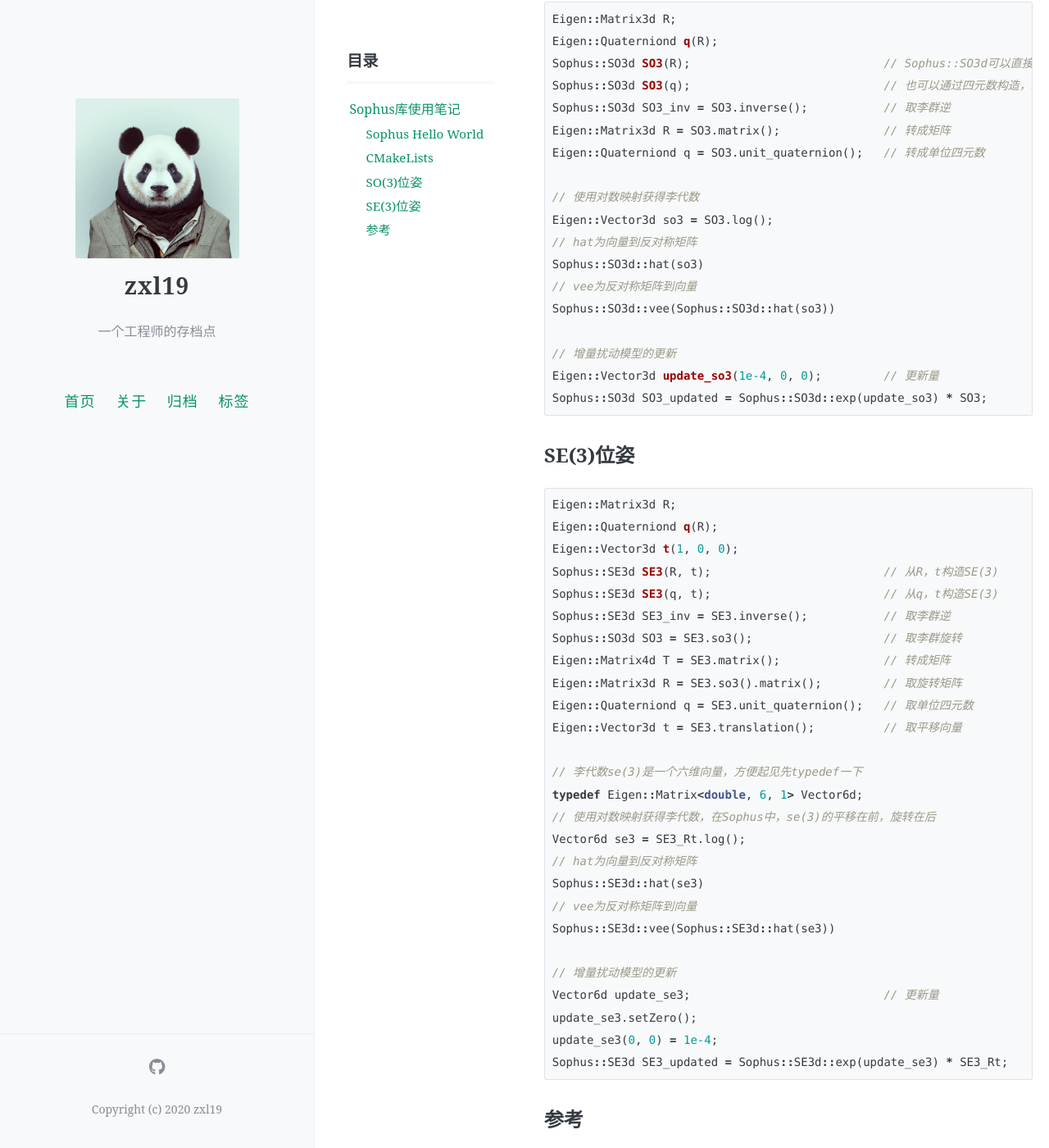
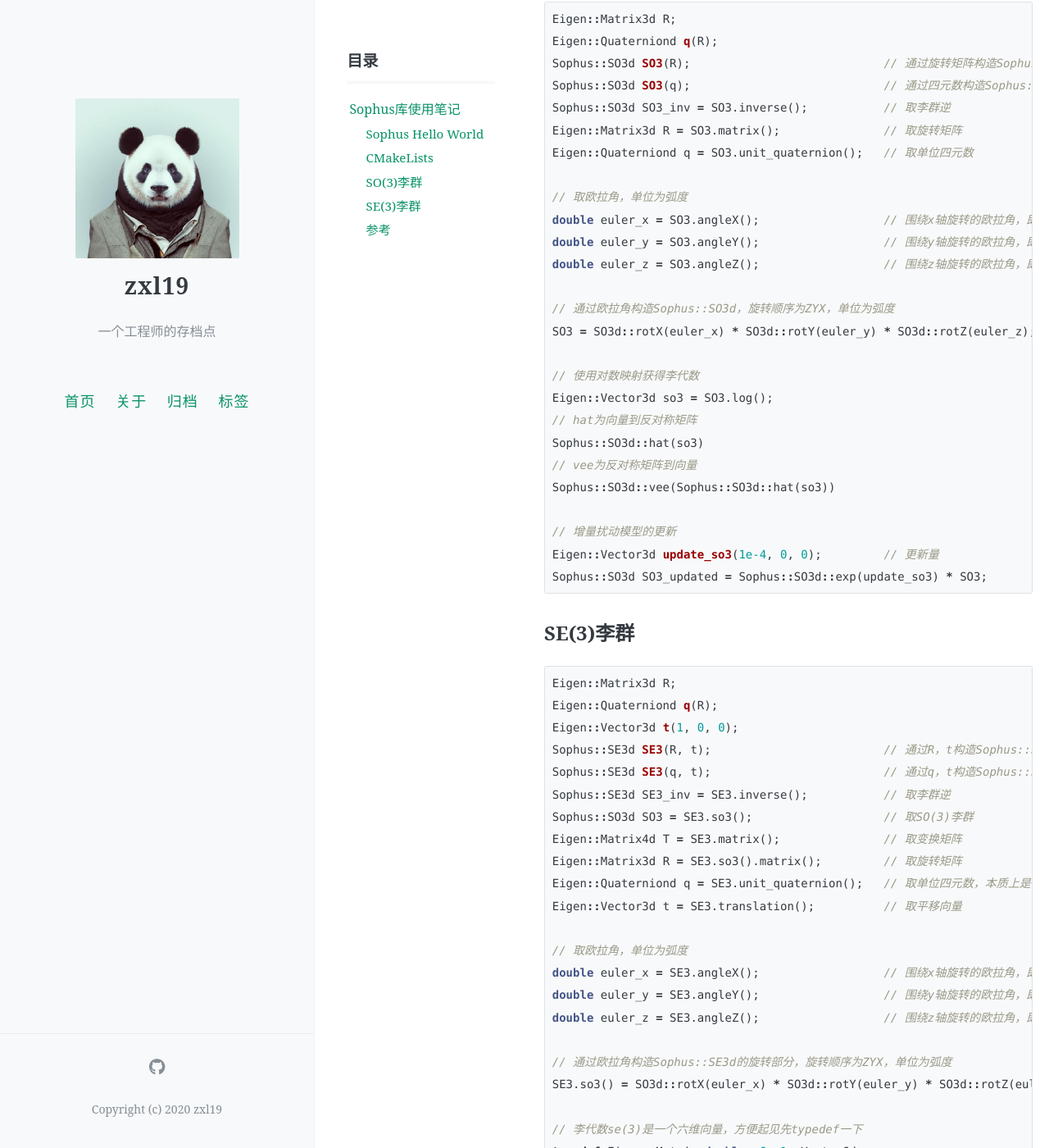
Before and after one commit to zxl19/zxl19.github.io, a Jekyll site: the page built from _posts/2021-09-03-sophus-note.md, in a window 1280 px wide and 1400 px high, scrolled down 819 px. Shown: the whole window at 82% size. Built offline with Jekyll 4.4.1, drawn with Linux system fonts in a browser that asks for light colours; comment, search, counter and statistics services are not loaded; some of the changed text lies outside the part shown.

Commit message:
Update Posts

````diff
--- a/_posts/2021-09-03-sophus-note.md
+++ b/_posts/2021-09-03-sophus-note.md
@@ -19,8 +19,8 @@ pinned: false
 2. Sophus是纯头文件库，使用时需要包含头文件：
 
     ```cpp
-    #include "sophus/so3.hpp"       // SO(3)
-    #include "sophus/se3.hpp"       // SE(3)
+    #include "sophus/so3.hpp"       // SO(3)李群
+    #include "sophus/se3.hpp"       // SE(3)李群
     ```
 
 3. Sophus官方并没有提供安装和使用教程，以下内容主要整理自《视觉SLAM十四讲》；
@@ -36,16 +36,24 @@ set(SOPHUS_INCLUDE_DIRS "${PROJECT_SOURCE_DIR}/third_party/Sophus")
 include_directories(${SOPHUS_INCLUDE_DIRS})
 ```
 
-## SO(3)位姿
+## SO(3)李群
 
 ```cpp
 Eigen::Matrix3d R;
 Eigen::Quaterniond q(R);
-Sophus::SO3d SO3(R);                            // Sophus::SO3d可以直接从旋转矩阵构造
-Sophus::SO3d SO3(q);                            // 也可以通过四元数构造，二者是等价的
+Sophus::SO3d SO3(R);                            // 通过旋转矩阵构造Sophus::SO3d
+Sophus::SO3d SO3(q);                            // 通过四元数构造Sophus::SO3d
 Sophus::SO3d SO3_inv = SO3.inverse();           // 取李群逆
-Eigen::Matrix3d R = SO3.matrix();               // 转成矩阵
-Eigen::Quaterniond q = SO3.unit_quaternion();   // 转成单位四元数
+Eigen::Matrix3d R = SO3.matrix();               // 取旋转矩阵
+Eigen::Quaterniond q = SO3.unit_quaternion();   // 取单位四元数
+
+// 取欧拉角，单位为弧度
+double euler_x = SO3.angleX();                  // 围绕x轴旋转的欧拉角，即滚转角（roll）
+double euler_y = SO3.angleY();                  // 围绕y轴旋转的欧拉角，即俯仰角（pitch）
+double euler_z = SO3.angleZ();                  // 围绕z轴旋转的欧拉角，即偏航角（yaw）
+
+// 通过欧拉角构造Sophus::SO3d，旋转顺序为ZYX，单位为弧度
+SO3 = SO3d::rotX(euler_x) * SO3d::rotY(euler_y) * SO3d::rotZ(euler_z);
 
 // 使用对数映射获得李代数
 Eigen::Vector3d so3 = SO3.log();
@@ -59,20 +67,28 @@ Eigen::Vector3d update_so3(1e-4, 0, 0);         // 更新量
 Sophus::SO3d SO3_updated = Sophus::SO3d::exp(update_so3) * SO3;
 ```
 
-## SE(3)位姿
+## SE(3)李群
 
 ```cpp
 Eigen::Matrix3d R;
 Eigen::Quaterniond q(R);
 Eigen::Vector3d t(1, 0, 0);
-Sophus::SE3d SE3(R, t);                         // 从R，t构造SE(3)
-Sophus::SE3d SE3(q, t);                         // 从q，t构造SE(3)
+Sophus::SE3d SE3(R, t);                         // 通过R，t构造Sophus::SE3d
+Sophus::SE3d SE3(q, t);                         // 通过q，t构造Sophus::SE3d
 Sophus::SE3d SE3_inv = SE3.inverse();           // 取李群逆
-Sophus::SO3d SO3 = SE3.so3();                   // 取李群旋转
-Eigen::Matrix4d T = SE3.matrix();               // 转成矩阵
+Sophus::SO3d SO3 = SE3.so3();                   // 取SO(3)李群
+Eigen::Matrix4d T = SE3.matrix();               // 取变换矩阵
 Eigen::Matrix3d R = SE3.so3().matrix();         // 取旋转矩阵
-Eigen::Quaterniond q = SE3.unit_quaternion();   // 取单位四元数
+Eigen::Quaterniond q = SE3.unit_quaternion();   // 取单位四元数，本质上是调用this->so3().unit_quaternion()
 Eigen::Vector3d t = SE3.translation();          // 取平移向量
+
+// 取欧拉角，单位为弧度
+double euler_x = SE3.angleX();                  // 围绕x轴旋转的欧拉角，即滚转角（roll），本质上是调用this->so3().angleX()
+double euler_y = SE3.angleY();                  // 围绕y轴旋转的欧拉角，即俯仰角（pitch），本质上是调用this->so3().angleY()
+double euler_z = SE3.angleZ();                  // 围绕z轴旋转的欧拉角，即偏航角（yaw），本质上是调用this->so3().angleZ()
+
+// 通过欧拉角构造Sophus::SE3d的旋转部分，旋转顺序为ZYX，单位为弧度
+SE3.so3() = SO3d::rotX(euler_x) * SO3d::rotY(euler_y) * SO3d::rotZ(euler_z);
 
 // 李代数se(3)是一个六维向量，方便起见先typedef一下
 typedef Eigen::Matrix<double, 6, 1> Vector6d;
````
Also changed, not shown: _posts/2020-10-16-paper-writing.md (+2 -0 lines), _posts/2021-05-25-figure-plot.md (+48 -7 lines).
